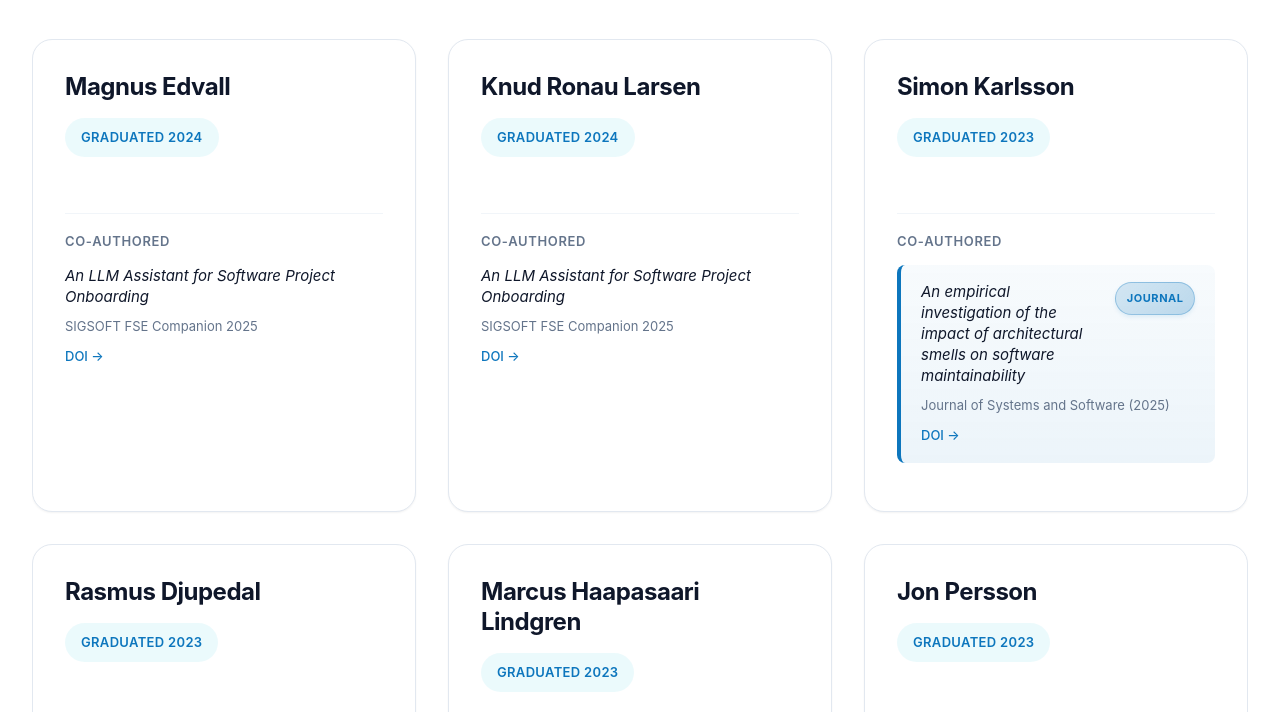
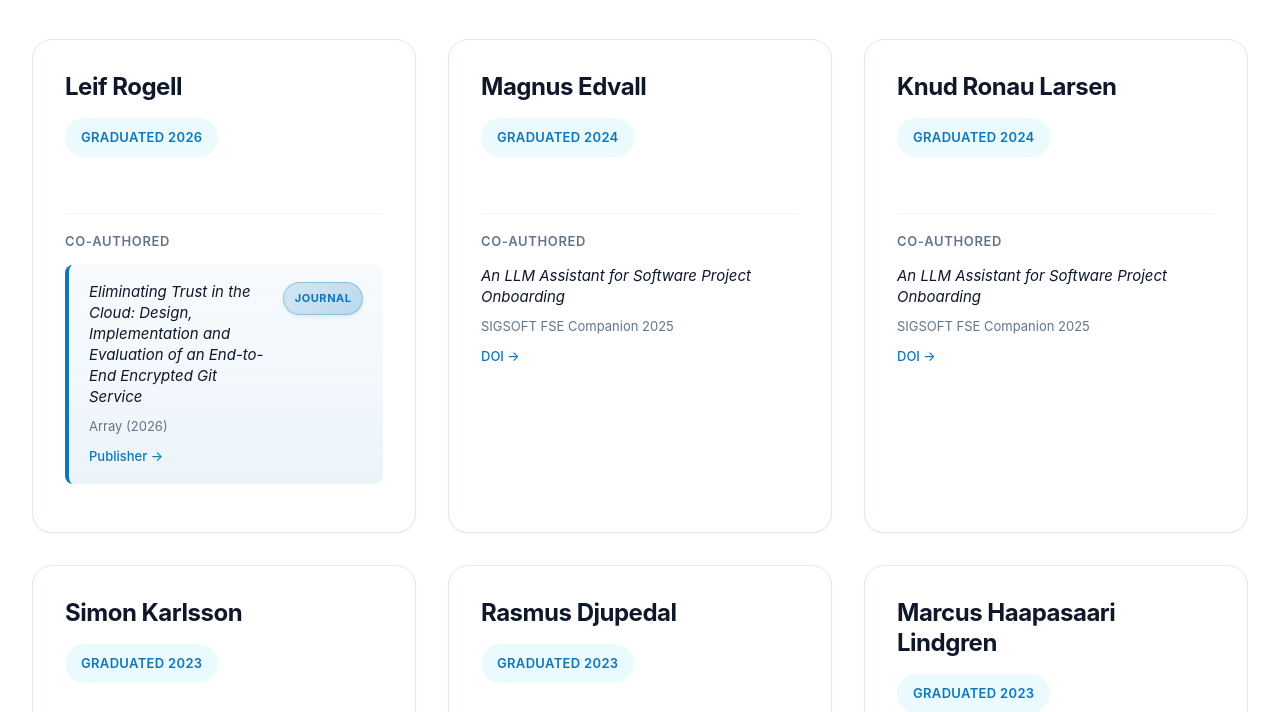
Before and after one commit to seegroup/seegroup.github.io, a Jekyll site: the page built from people.md, in a window 1280 px wide and 900 px high, scrolled down 2100 px, cut to the strip 188-900 px from the top of the window. Built offline with Jekyll 4.4.1, drawn with Linux system fonts in a browser that asks for light colours.

Commit message:
Add Array paper and Leif Rogell to publications and alumni
Co-Authored-By: Claude Opus 4.8 <noreply@anthropic.com>

```diff
--- a/_data/alumni_papers.json
+++ b/_data/alumni_papers.json
@@ -1,4 +1,16 @@
 [
+  {
+    "name": "Leif Rogell",
+    "graduation_year": 2026,
+    "papers": [
+      {
+        "title": "Eliminating Trust in the Cloud: Design, Implementation and Evaluation of an End-to-End Encrypted Git Service",
+        "year": 2026,
+        "venue": "Array",
+        "publisher_url": "https://www.sciencedirect.com/journal/array"
+      }
+    ]
+  },
   {
     "name": "Magnus Edvall",
     "graduation_year": 2024,
--- a/people.md
+++ b/people.md
@@ -61,7 +61,7 @@ A list of former undergraduate alumni we co-published software engineering artic
         <p style="font-size: 0.8125rem; color: var(--text-muted); margin-bottom: 0.75rem; text-transform: uppercase; letter-spacing: 0.05em; font-weight: 600;">Co-authored</p>
         {% for paper in alumni_paper_data.papers %}
           {% assign is_journal = false %}
-          {% if paper.venue contains "Journal" or paper.venue == "Information and Software Technology" or paper.venue == "PeerJ Computer Science" %}
+          {% if paper.venue contains "Journal" or paper.venue == "Information and Software Technology" or paper.venue == "PeerJ Computer Science" or paper.venue == "Array" %}
             {% assign is_journal = true %}
           {% endif %}
           <div class="{% if is_journal %}paper-journal{% endif %}" style="margin-bottom: 1rem;">
--- a/publications.md
+++ b/publications.md
@@ -5,6 +5,8 @@ title: Publications
 # Publications
 
 ## 2026
+
+Rogell, Leif · Truong Ho-Quang · Shahzad, Raja Khurram · Jolak, Rodi (2026). Eliminating Trust in the Cloud: Design, Implementation and Evaluation of an End-to-End Encrypted Git Service. *Array* (Elsevier), accepted for publication. <a href="https://www.sciencedirect.com/journal/array" target="_blank" rel="noopener noreferrer">venue:array</a>
 
 Dobslaw, Felix · Gren, Lucas · Borg, Markus · Sterner, Erik (2026). AI Transformation: Ready or Already? *IEEE Software* 43(3), pp. 8–12. <a href="https://doi.org/10.1109/MS.2026.3662854" target="_blank" rel="noopener noreferrer">DOI →</a>
 
```
Also changed, not shown: _people/leif-rogell.md (added, +5 -0 lines).
